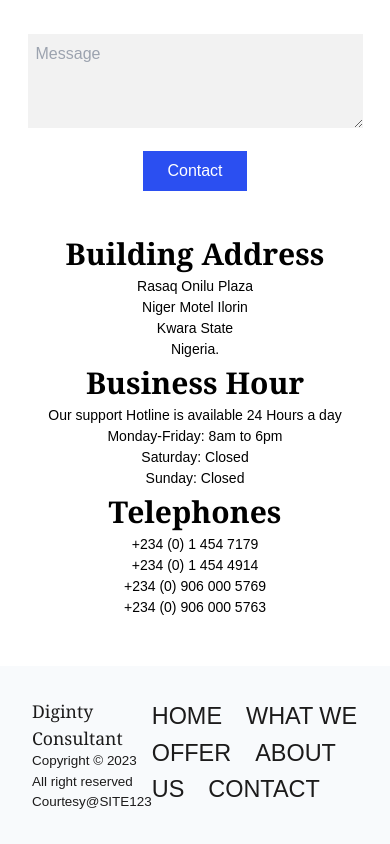
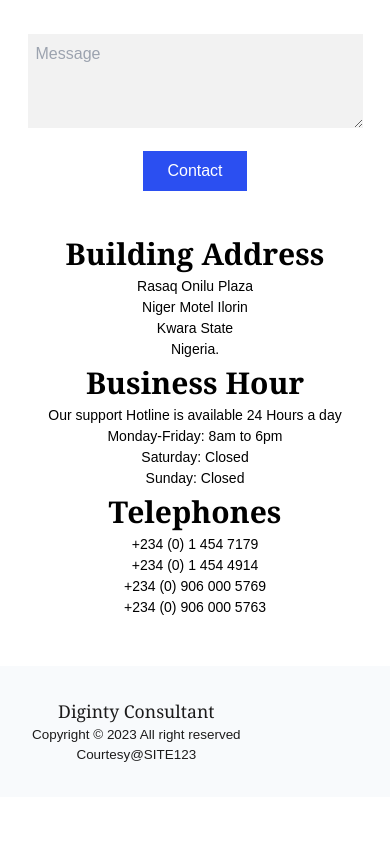
Before and after one commit to Tade77/LawFirm, a React (Vite) app: page / in a window 390 px wide. Shown: the part 3616-4460 px from the top of the page. After the commit the page ends 4413 px from the top, so only its background shows below. Built offline with nearby package versions, Linux system fonts and the light colour scheme.

Commit message:
WIP: Responsive Layout

```diff
--- /dev/null
+++ b/src/components/Molecules/Footer/Footer.css
@@ -0,0 +1,26 @@
+.footer--wrapper {
+  @apply flex justify-between bg-slate-50 align-middle p-8;
+}
+.ack {
+  @apply text-[#1c1b1b] text-[13.44px];
+}
+.foo {
+  @apply text-[17.64px] text-[#1c1b1b] font-serif;
+}
+.nav--foo {
+  @apply flex;
+}
+@media screen and (max-width: 1024px) {
+  .nav--foo {
+    display: none;
+  }
+  .foo {
+    @apply text-center;
+  }
+  .copy {
+    @apply text-center;
+  }
+  .site {
+    @apply text-center;
+  }
+}
--- a/src/components/Molecules/Footer/Footer.jsx
+++ b/src/components/Molecules/Footer/Footer.jsx
@@ -1,17 +1,16 @@
 import React from "react";
 import NavFooter from "../NavFooter/NavList";
+import "./Footer.css";
 
 const Footer = () => {
   return (
-    <div className="flex justify-between bg-slate-50 align-middle p-8">
-      <aside className="text-[#1c1b1b] text-[13.44px] ">
-        <h1 className="text-[17.64px] text-[#1c1b1b] font-serif">
-          Diginty Consultant
-        </h1>
-        <span className="">Copyright &copy; 2023 All right reserved</span>
-        <p>Courtesy@SITE123</p>
+    <div className="footer--wrapper">
+      <aside className="ack">
+        <h1 className="foo">Diginty Consultant</h1>
+        <span className="copy">Copyright &copy; 2023 All right reserved</span>
+        <p className="site">Courtesy@SITE123</p>
       </aside>
-      <aside>
+      <aside className="nav--foo">
         <NavFooter />
       </aside>
     </div>
--- a/src/components/Molecules/NavFooter/NavList.jsx
+++ b/src/components/Molecules/NavFooter/NavList.jsx
@@ -25,7 +25,7 @@ const NavFooter = () => {
     },
   ];
   return (
-    <div className="space-x-6  text-[23.44px] font-sans text-[#1c1b1b]">
+    <div className="space-x-6  text-[18.44px]  font-sans text-[#1c1b1b]">
       {navItems.map((navItem, id) => (
         <NavLink to={navItem.path} key={id}>
           {navItem.name}
```
